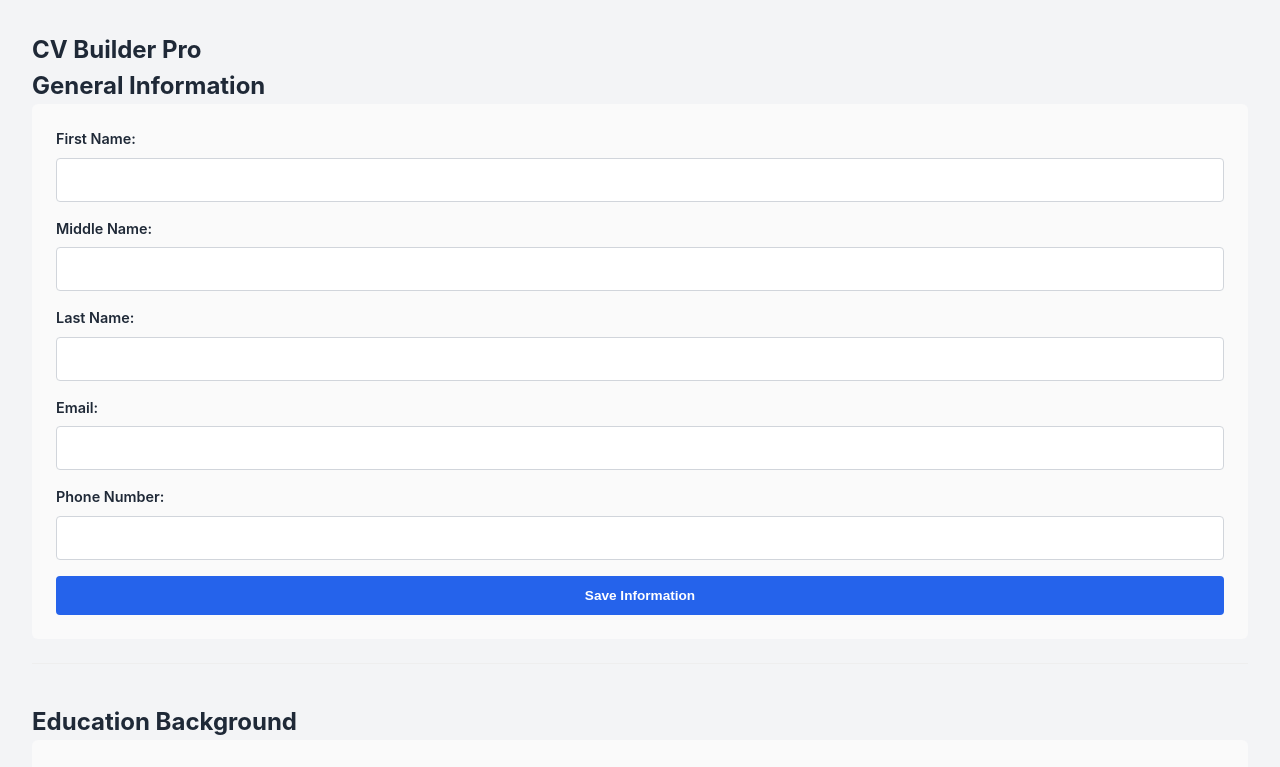
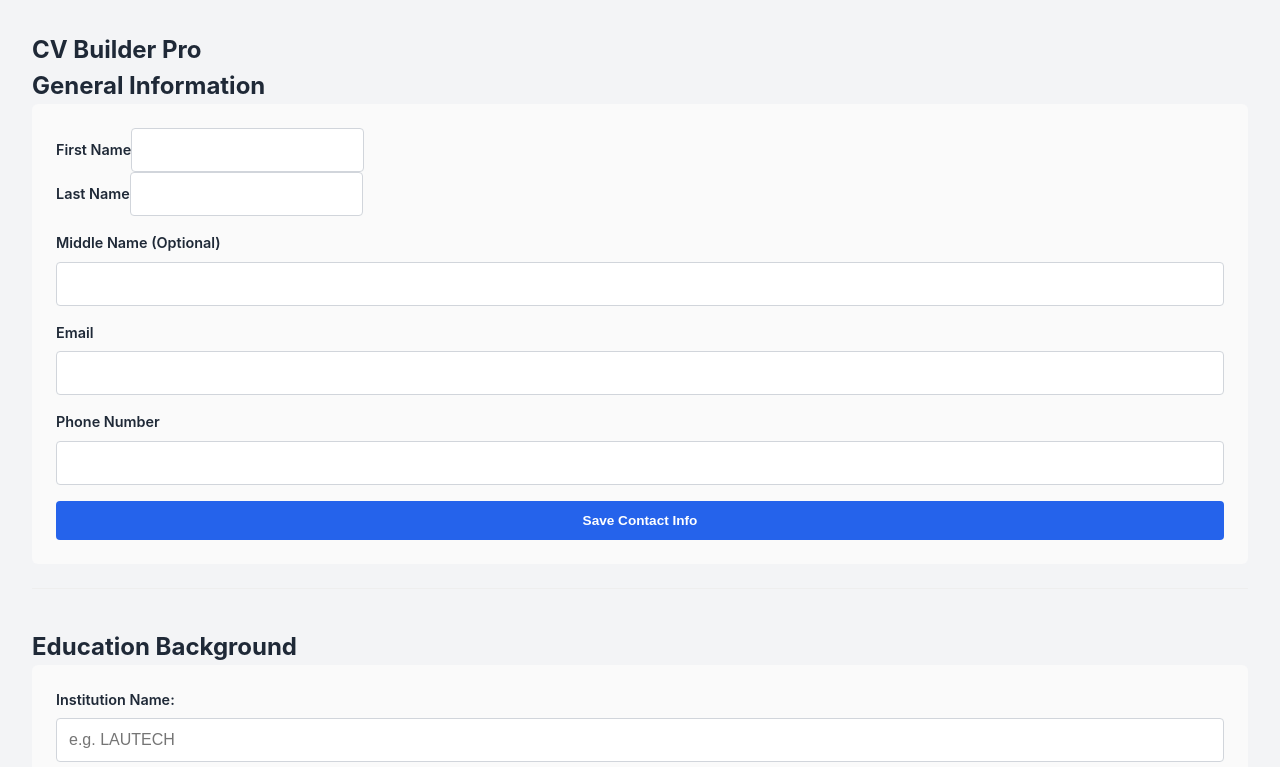
Before and after one commit to David-Godspower/cv-application-builder, a React (Vite) app: page / in a window 1280 px wide. Shown: the top 767 px of the page. Built offline with nearby package versions, Linux system fonts and the light colour scheme.

Commit message:
refactor: update GeneralInfo component to improve form handling and editing functionality

```diff
--- a/src/components/GeneralInfo.jsx
+++ b/src/components/GeneralInfo.jsx
@@ -1,115 +1,60 @@
 import { useState } from "react";
 import "../styles/index.css";
 
-function GeneralInfo() {
+function GeneralInfo({ onChange }) {
   const [formData, setFormData] = useState({
     firstName: "",
     middleName: "",
     lastName: "",
     email: "",
     phoneNumber: "",
-    isSubmitted: false,
   });
+
+  const [isEditing, setIsEditing] = useState(true);
 
   function handleChange(event) {
     const { name, value } = event.target;
-    setFormData({
-      ...formData,
-      [name]: value,
-    });
-  }
-
-  function handleSubmit(event) {
-    event.preventDefault();
-    const cleanedData = {
-      ...formData,
-      firstName: formData.firstName.trim(),
-      middleName: formData.middleName.trim(),
-      lastName: formData.lastName.trim(),
-      email: formData.email.trim().toLowerCase(),
-      phoneNumber: formData.phoneNumber.trim(),
-      isSubmitted: true,
-    };
-
-    setFormData(cleanedData);
+    const updatedData = { ...formData, [name]: value };
+    setFormData(updatedData);
+    onChange(updatedData);
   }
 
   return (
-    <section>
-      {formData.isSubmitted ? (
-        <div className="cv-header-preview">
-          <h1>
-            {[formData.firstName, formData.middleName, formData.lastName]
-              .filter(Boolean)
-              .join(" ")}
-          </h1>
-          <div className="contact-info">
-            <span>{formData.email}</span>
-            <span className="separator">|</span>
-            <span>{formData.phoneNumber}</span>
+    <section className="editor-section">
+      <h2>General Information</h2>
+
+      {!isEditing ? (
+        <div className="admin-item-card">
+          <p><strong>{[formData.firstName, formData.lastName].join(" ")}</strong></p>
+          <p>{formData.email}</p>
+          <button className="edit-button" onClick={() => setIsEditing(true)}>
+            Edit Details
+          </button>
+        </div>
+      ) : (
+        <form onSubmit={(e) => { e.preventDefault(); setIsEditing(false); }}>
+          <div className="form-row">
+            <div>
+              <label>First Name</label>
+              <input name="firstName" value={formData.firstName} onChange={handleChange} required />
+            </div>
+            <div>
+              <label>Last Name</label>
+              <input name="lastName" value={formData.lastName} onChange={handleChange} required />
+            </div>
           </div>
 
-          <div className="admin-controls">
-            <button
-              type="button"
-              className="edit-button"
-              onClick={() => setFormData({ ...formData, isSubmitted: false })}
-            >
-              Edit Contact Info
-            </button>
-          </div>
-        </div>
-      ) : (
-        <>
-          <h2>General Information</h2>
-          <form onSubmit={handleSubmit}>
-            <label htmlFor="firstName">First Name:</label>
-            <input
-              id="firstName"
-              type="text"
-              name="firstName"
-              value={formData.firstName}
-              onChange={handleChange}
-              required
-            />
-            <label htmlFor="middleName">Middle Name:</label>
-            <input
-              id="middleName"
-              type="text"
-              name="middleName"
-              value={formData.middleName}
-              onChange={handleChange}
-            />
-            <label htmlFor="lastName">Last Name:</label>
-            <input
-              id="lastName"
-              type="text"
-              name="lastName"
-              value={formData.lastName}
-              onChange={handleChange}
-              required
-            />
-            <label htmlFor="email">Email:</label>
-            <input
-              id="email"
-              type="email"
-              name="email"
-              value={formData.email}
-              onChange={handleChange}
-              required
-            />
-            <label htmlFor="phoneNumber">Phone Number:</label>
-            <input
-              id="phoneNumber"
-              type="tel"
-              name="phoneNumber"
-              value={formData.phoneNumber}
-              onChange={handleChange}
-              required
-            />
-            <button type="submit">Save Information</button>
-          </form>
-        </>
+          <label>Middle Name (Optional)</label>
+          <input name="middleName" value={formData.middleName} onChange={handleChange} />
+
+          <label>Email</label>
+          <input type="email" name="email" value={formData.email} onChange={handleChange} required />
+
+          <label>Phone Number</label>
+          <input type="tel" name="phoneNumber" value={formData.phoneNumber} onChange={handleChange} required />
+
+          <button type="submit" className="save-btn">Save Contact Info</button>
+        </form>
       )}
     </section>
   );
```
